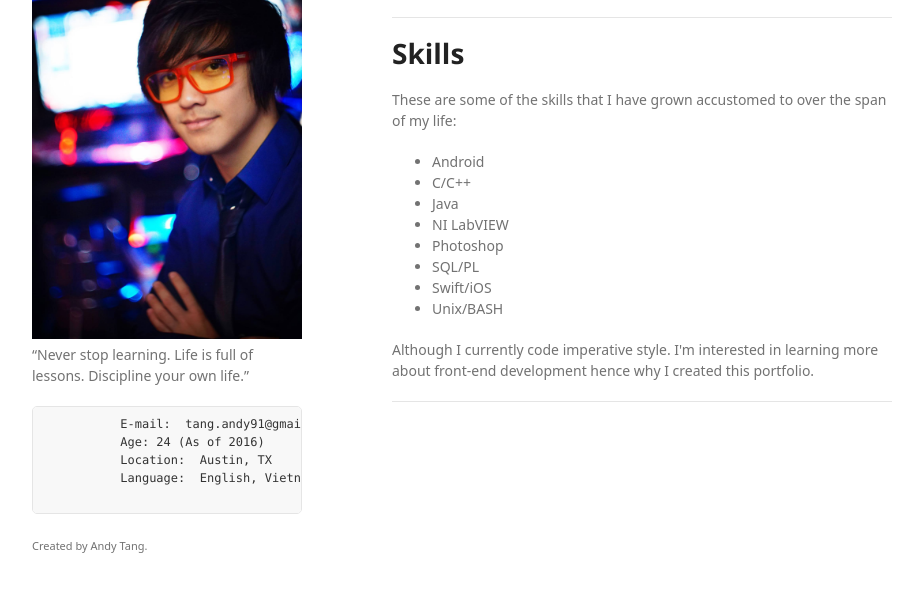
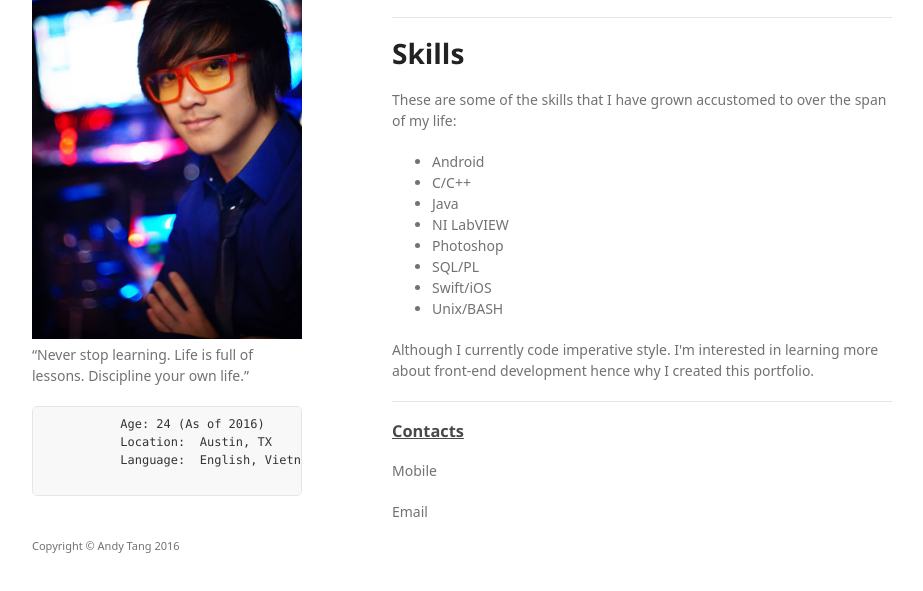
Before and after one commit to AndyTTang/andyttang.github.io, a plain HTML site: page index.html in a window 1280 px wide. Shown: the part 175-766 px from the top of the page, without its empty margins (178-1101 px from the left). Drawn offline with Linux system fonts and the light colour scheme; a web font is replaced by a local one.

Commit message:
Update index.html
Added contacts.

```diff
--- a/index.html
+++ b/index.html
@@ -32,7 +32,6 @@
 
         <!-- Predefined Texts -->
         <pre>
-          E-mail:  tang.andy91@gmail.com
           Age: 24 (As of 2016)
           Location:  Austin, TX
           Language:  English, Vietnamese
@@ -63,10 +62,13 @@
         </p>
         <hr />
 
+        <h3><ins>Contacts</ins></h3>
+        <p title="+1 (512) 698-1443">Mobile</p>
+        <p title="tang.andy91@gmail.com">Email</p>
       </section>
 
       <footer>
-        <p><small>Created by Andy Tang.</small></p>
+        <p><small>Copyright © Andy Tang 2016</small></p>
       </footer>
 
     </div>
```
